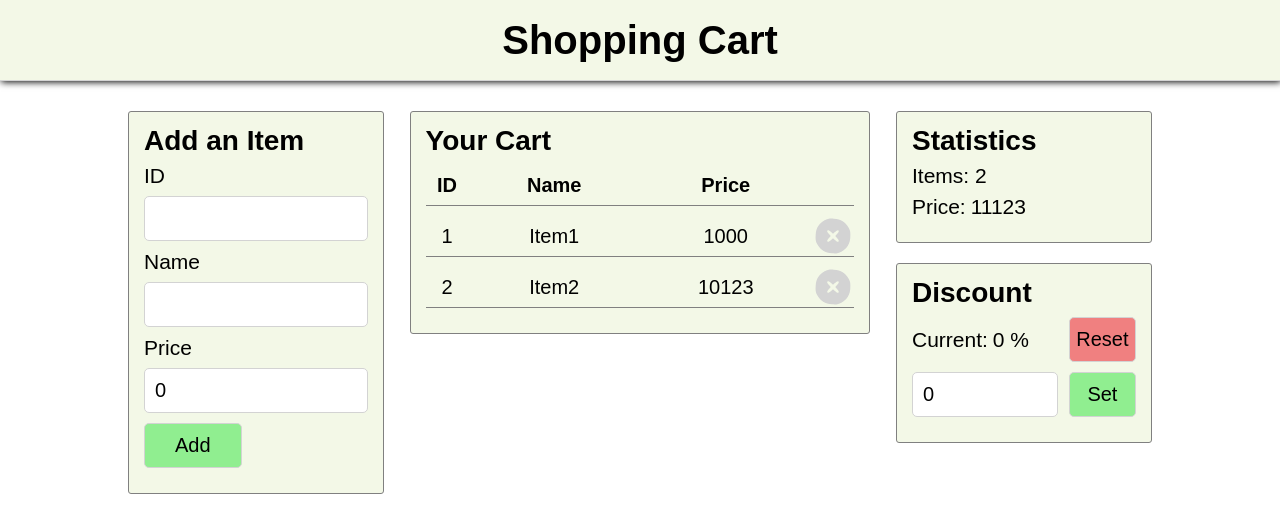
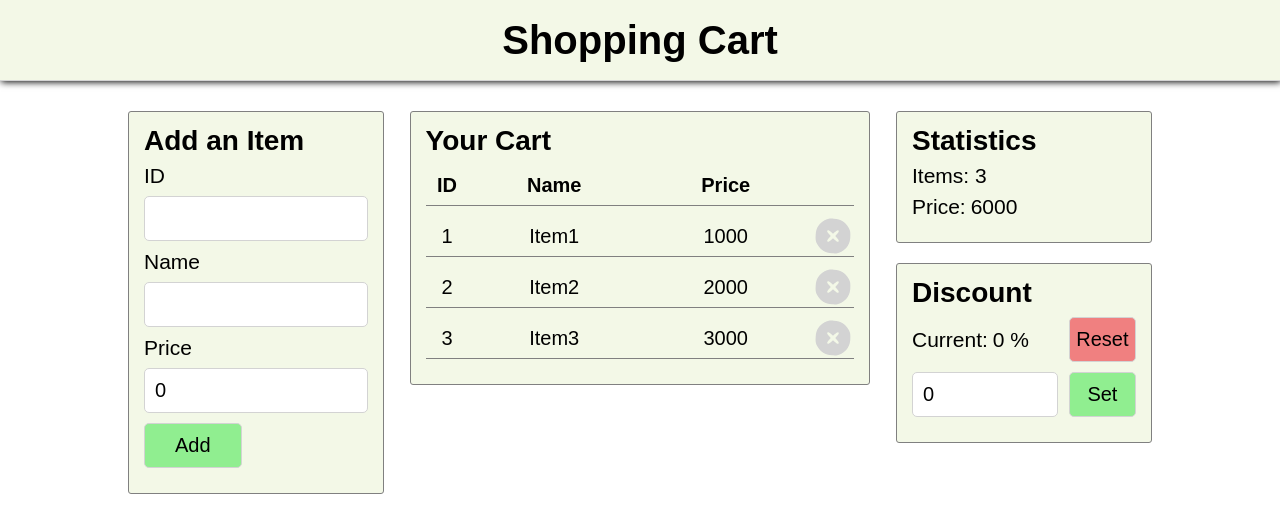
Before and after one commit to alevshinskii/shopping-cart, a React (Create React App) app: page / in a window 1280 px wide. Shown: the top 532 px of the page. Built offline with nearby package versions, Linux system fonts and the light colour scheme.

Commit message:
removing items and accuracy fixes

```diff
--- a/src/App.js
+++ b/src/App.js
@@ -9,7 +9,8 @@ function App() {
 
   const [items,setItems] = useState([
     {id:"1",name:"Item1",price:1000},
-    {id:"2",name:"Item2",price:10123}
+    {id:"2",name:"Item2",price:2000},
+    {id:"3",name:"Item3",price:3000}
   ])
 
 
@@ -27,7 +28,7 @@ function App() {
   }
 
   function removeItem(item){
-    setItems(items.filter(i=>(i.id!=item.id && i.name!=item.name)));
+    setItems(items.filter(i=>(i.id!==item.id || i.name!==item.name)));
   }
 
   return (
--- a/src/components/Item.jsx
+++ b/src/components/Item.jsx
@@ -23,7 +23,7 @@ const Item = ({item, remove}) => {
                             <span style={{textDecoration:"line-through", color:"gray", marginRight:"5px"}}>{item.price}</span>
                         </div>
                         <div>
-                            <span style={{color:"red"}}>{item.newPrice}</span>
+                            <span style={{color:"red"}}>{+item.newPrice.toFixed(2)}</span>
                         </div>
                     </div>
                           :
--- a/src/components/Stats.jsx
+++ b/src/components/Stats.jsx
@@ -16,7 +16,7 @@ const Stats=({items,discount})=>{
                     discount>0 ?
                     <div>
                         <span style={{textDecoration:"line-through", color:"gray", marginRight:"5px"}}>{items.reduce((partialSum, item) => partialSum + +item.price, 0)}</span>
-                        <span style={{color:"red"}}>{items.reduce((partialSum, item) => partialSum + +(item.newPrice ? item.newPrice : item.price), 0)}</span>
+                        <span style={{color:"red"}}>{+items.reduce((partialSum, item) => partialSum + +(item.newPrice ? item.newPrice : item.price), 0).toFixed(2)}</span>
                     </div>
                     :
                     <div>
```
